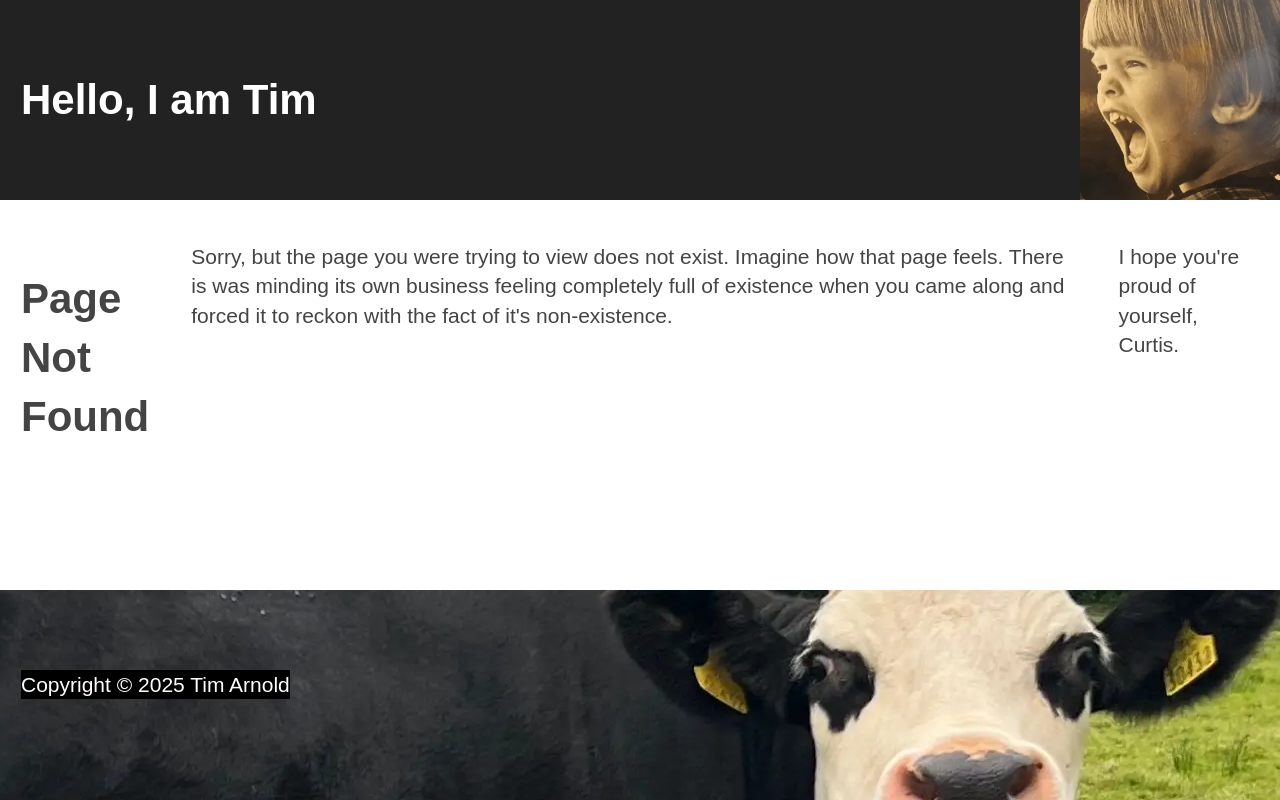
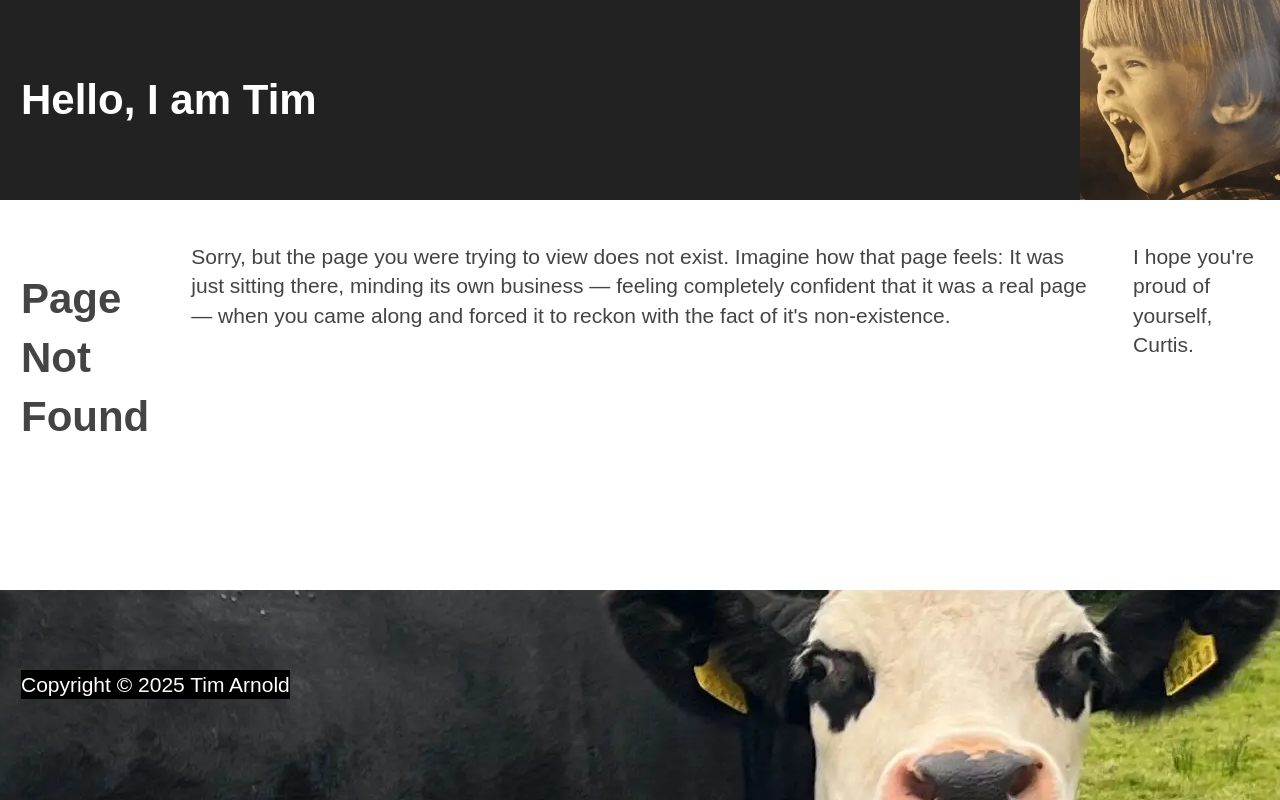
Before and after one commit to tim-arnold/tim52.io, a plain HTML site: page 404.html in a window 1280 px wide. Drawn offline with Linux system fonts and the light colour scheme.

Commit message:
update 404 page and some other shit

```diff
--- a/404.html
+++ b/404.html
@@ -33,7 +33,7 @@
   <div class="container">
     <main>
       <h1 style="color: #444;">Page Not Found</h1>
-      <p>Sorry, but the page you were trying to view does not exist. Imagine how that page feels. There is was minding its own business feeling completely full of existence when you came along and forced it to reckon with the fact of it's non-existence.</p>
+      <p>Sorry, but the page you were trying to view does not exist. Imagine how that page feels: It was just sitting there, minding its own business &mdash; feeling completely confident that it was a real page &mdash; when you came along and forced it to reckon with the fact of it's non-existence.</p>
       <p>I hope you're proud of yourself, Curtis.</p>
     </main>
   </div>
```
